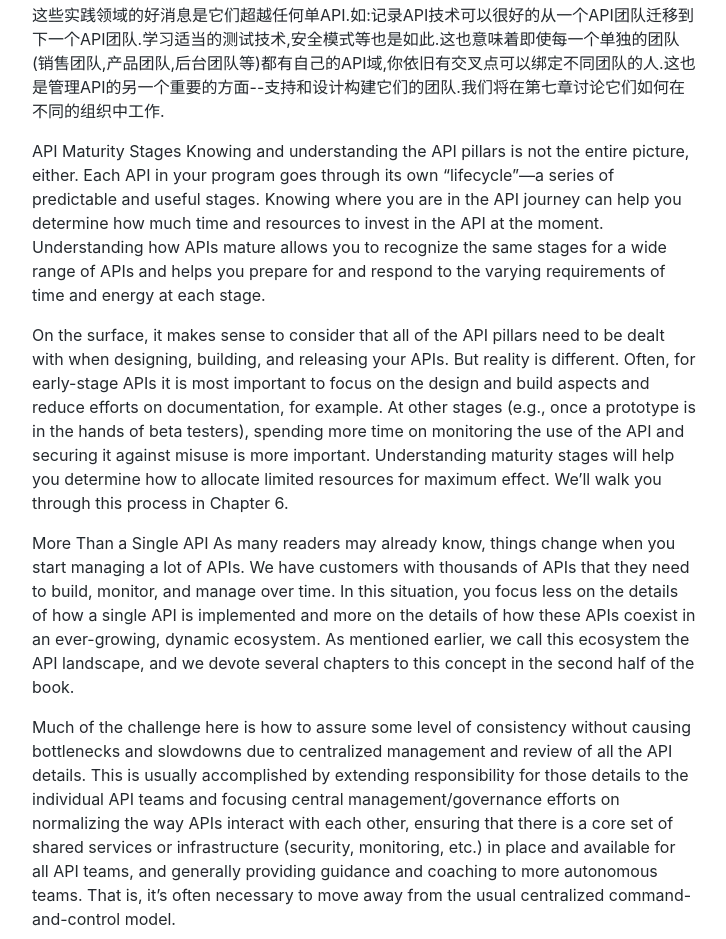
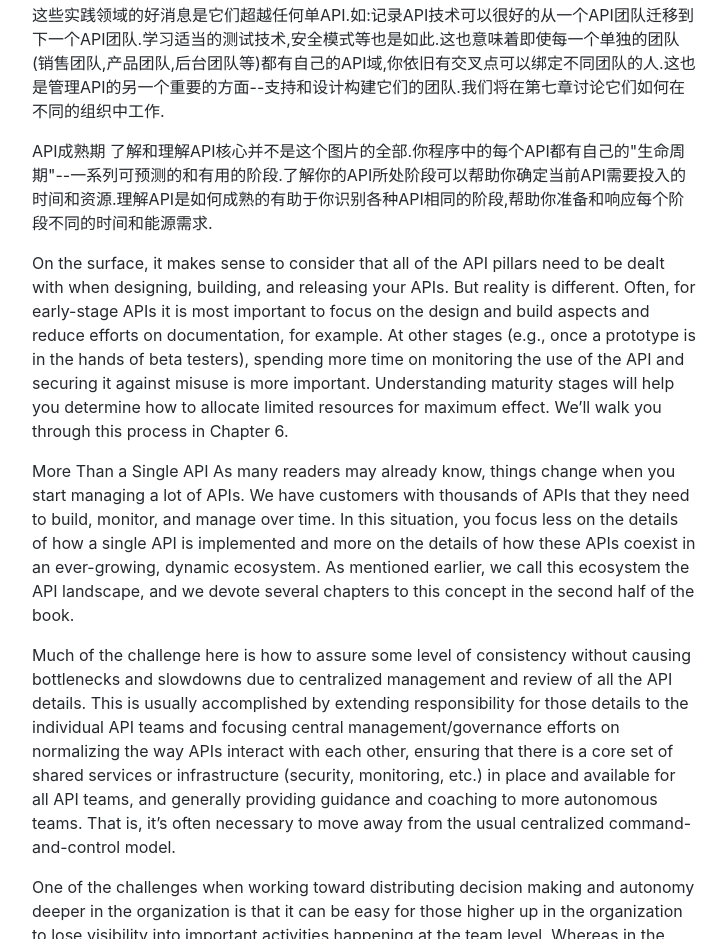
Before and after one commit to graphql-faas/continuous-api-management, a plain HTML site: page docs/doc1.1.html in a window 1280 px wide. Shown: the part 2376-3315 px from the top of the page, without its empty margins (276-1002 px from the left). Drawn offline with nearby package versions, Linux system fonts and the light colour scheme.

Commit message:
Deploy website
Deploy website version based on 0c4e06c052604cd93ba05394ce970ee50071150a

```diff
--- a/docs/doc1.1.html
+++ b/docs/doc1.1.html
@@ -62,8 +62,8 @@ API是应用程序编程接口的缩写.我们使用接口来访问API后面的
 不仅仅是API
 API本身--接口和实现的技术细节--也是故事的一部分.当然传统的设计-构建-发布元素决定了你的API的生命.但是实际管理API也意味者测试,记录,发布它们到一个门户,使得目标受众(内部开发者,伙伴,第三方匿名应用的开发者等)可以发现和学习如何正确的使用它们.你同时也需要保证你的API安全,进行运行监控,在它的生命周期中维护它们(包括处理更改).所有这些API的附加元素就是我们称呼的API核心:所有API需要和所有API程序管理需要去处理的元素.我们将在第四章深入研究这些核心因素,其中我们将遍历对于创建和维护健康API至关重要的十个关键实践.</p>
 <p>这些实践领域的好消息是它们超越任何单API.如:记录API技术可以很好的从一个API团队迁移到下一个API团队.学习适当的测试技术,安全模式等也是如此.这也意味着即使每一个单独的团队(销售团队,产品团队,后台团队等)都有自己的API域,你依旧有交叉点可以绑定不同团队的人.这也是管理API的另一个重要的方面--支持和设计构建它们的团队.我们将在第七章讨论它们如何在不同的组织中工作.</p>
-<p>API Maturity Stages
-Knowing and understanding the API pillars is not the entire picture, either. Each API in your program goes through its own “lifecycle”—a series of predictable and useful stages. Knowing where you are in the API journey can help you determine how much time and resources to invest in the API at the moment. Understanding how APIs mature allows you to recognize the same stages for a wide range of APIs and helps you prepare for and respond to the varying requirements of time and energy at each stage.</p>
+<p>API成熟期
+了解和理解API核心并不是这个图片的全部.你程序中的每个API都有自己的&quot;生命周期&quot;--一系列可预测的和有用的阶段.了解你的API所处阶段可以帮助你确定当前API需要投入的时间和资源.理解API是如何成熟的有助于你识别各种API相同的阶段,帮助你准备和响应每个阶段不同的时间和能源需求.</p>
 <p>On the surface, it makes sense to consider that all of the API pillars need to be dealt with when designing, building, and releasing your APIs. But reality is different. Often, for early-stage APIs it is most important to focus on the design and build aspects and reduce efforts on documentation, for example. At other stages (e.g., once a prototype is in the hands of beta testers), spending more time on monitoring the use of the API and securing it against misuse is more important. Understanding maturity stages will help you determine how to allocate limited resources for maximum effect. We’ll walk you through this process in Chapter 6.</p>
 <p>More Than a Single API
 As many readers may already know, things change when you start managing a lot of APIs. We have customers with thousands of APIs that they need to build, monitor, and manage over time. In this situation, you focus less on the details of how a single API is implemented and more on the details of how these APIs coexist in an ever-growing, dynamic ecosystem. As mentioned earlier, we call this ecosystem the API landscape, and we devote several chapters to this concept in the second half of the book.</p>
```
Also changed, not shown: docs/doc1.1/index.html (+2 -2 lines).
